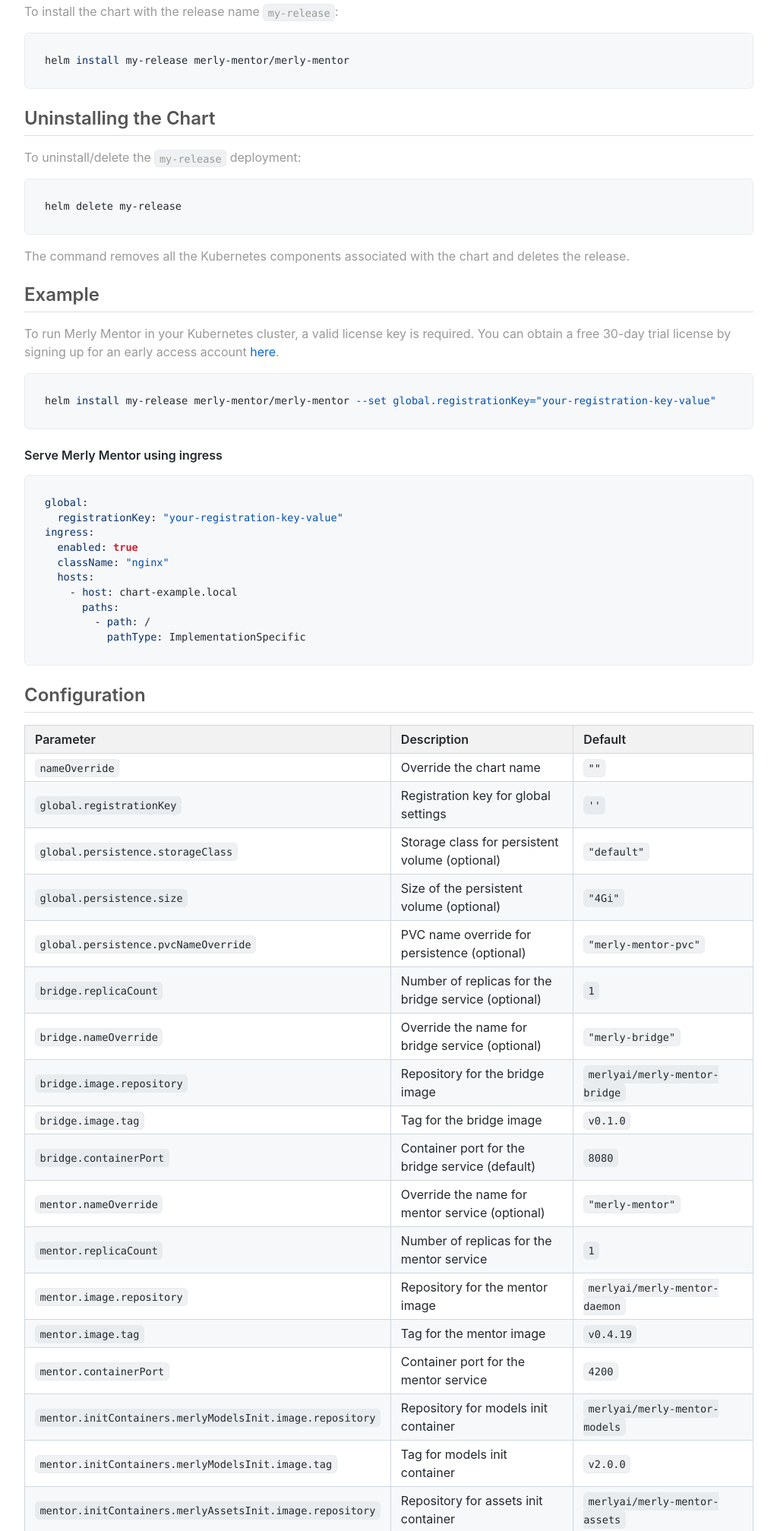
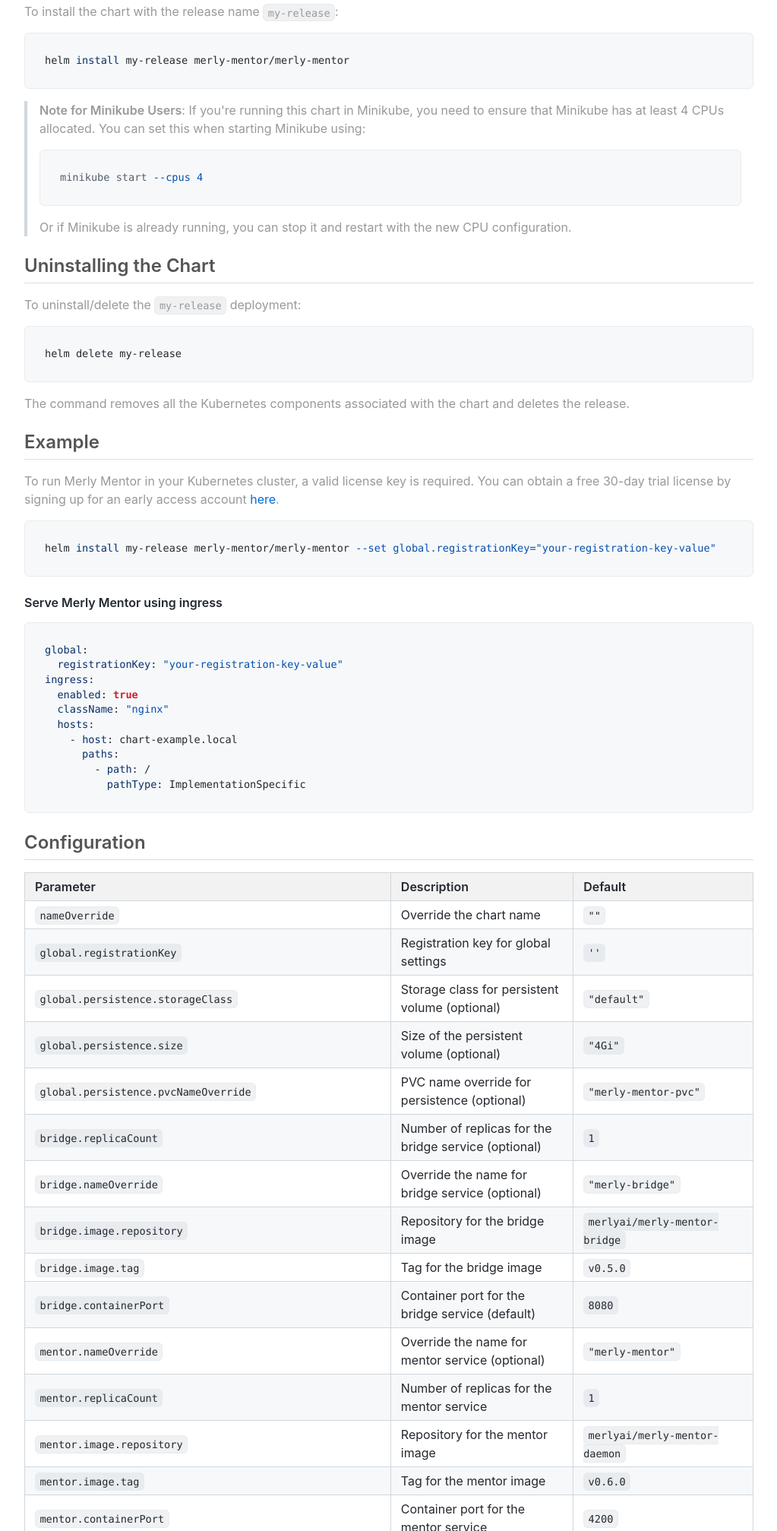
Before and after one commit to merly-ai/mentor-helm-chart, a plain HTML site: page index.html in a window 1280 px wide. Shown: the part 790-2805 px from the top of the page at 76% size, without its empty margins (128-1151 px from the left). Drawn offline with Linux system fonts and the light colour scheme.

Commit message:
Sync README from main
Signed-off-by: onlydole <onlydole@users.noreply.github.com>

```diff
--- a/index.html
+++ b/index.html
@@ -172,6 +172,13 @@ svg { z-index: 99; position: fixed; border: 0px; top: 0px; right: 0; }
     <pre class="language-bash"><code class="language-bash code-highlight"><span class="code-line line-number" line="1">helm <span class="token function">install</span> my-release merly-mentor/merly-mentor
 </span></code><div onclick="copied(this)" data-code="helm install my-release merly-mentor/merly-mentor
 " class="copied"><svg class="octicon-copy" aria-hidden="true" viewBox="0 0 16 16" fill="currentColor" height="12" width="12"><path fill-rule="evenodd" d="M0 6.75C0 5.784.784 5 1.75 5h1.5a.75.75 0 010 1.5h-1.5a.25.25 0 00-.25.25v7.5c0 .138.112.25.25.25h7.5a.25.25 0 00.25-.25v-1.5a.75.75 0 011.5 0v1.5A1.75 1.75 0 019.25 16h-7.5A1.75 1.75 0 010 14.25v-7.5z"></path><path fill-rule="evenodd" d="M5 1.75C5 .784 5.784 0 6.75 0h7.5C15.216 0 16 .784 16 1.75v7.5A1.75 1.75 0 0114.25 11h-7.5A1.75 1.75 0 015 9.25v-7.5zm1.75-.25a.25.25 0 00-.25.25v7.5c0 .138.112.25.25.25h7.5a.25.25 0 00.25-.25v-7.5a.25.25 0 00-.25-.25h-7.5z"></path></svg><svg class="octicon-check" aria-hidden="true" viewBox="0 0 16 16" fill="currentColor" height="12" width="12"><path fill-rule="evenodd" d="M13.78 4.22a.75.75 0 010 1.06l-7.25 7.25a.75.75 0 01-1.06 0L2.22 9.28a.75.75 0 011.06-1.06L6 10.94l6.72-6.72a.75.75 0 011.06 0z"></path></svg></div></pre>
+    <blockquote>
+      <p><strong>Note for Minikube Users</strong>: If you're running this chart in Minikube, you need to ensure that Minikube has at least 4 CPUs allocated. You can set this when starting Minikube using:</p>
+      <pre class="language-bash"><code class="language-bash code-highlight"><span class="code-line line-number" line="1">minikube start <span class="token parameter variable">--cpus</span> <span class="token number">4</span>
+</span></code><div onclick="copied(this)" data-code="minikube start --cpus 4
+" class="copied"><svg class="octicon-copy" aria-hidden="true" viewBox="0 0 16 16" fill="currentColor" height="12" width="12"><path fill-rule="evenodd" d="M0 6.75C0 5.784.784 5 1.75 5h1.5a.75.75 0 010 1.5h-1.5a.25.25 0 00-.25.25v7.5c0 .138.112.25.25.25h7.5a.25.25 0 00.25-.25v-1.5a.75.75 0 011.5 0v1.5A1.75 1.75 0 019.25 16h-7.5A1.75 1.75 0 010 14.25v-7.5z"></path><path fill-rule="evenodd" d="M5 1.75C5 .784 5.784 0 6.75 0h7.5C15.216 0 16 .784 16 1.75v7.5A1.75 1.75 0 0114.25 11h-7.5A1.75 1.75 0 015 9.25v-7.5zm1.75-.25a.25.25 0 00-.25.25v7.5c0 .138.112.25.25.25h7.5a.25.25 0 00.25-.25v-7.5a.25.25 0 00-.25-.25h-7.5z"></path></svg><svg class="octicon-check" aria-hidden="true" viewBox="0 0 16 16" fill="currentColor" height="12" width="12"><path fill-rule="evenodd" d="M13.78 4.22a.75.75 0 010 1.06l-7.25 7.25a.75.75 0 01-1.06 0L2.22 9.28a.75.75 0 011.06-1.06L6 10.94l6.72-6.72a.75.75 0 011.06 0z"></path></svg></div></pre>
+      <p>Or if Minikube is already running, you can stop it and restart with the new CPU configuration.</p>
+    </blockquote>
     <h2 id="uninstalling-the-chart"><a class="anchor" aria-hidden="true" tabindex="-1" href="#uninstalling-the-chart"><span class="octicon octicon-link"></span></a>Uninstalling the Chart</h2>
     <p>To uninstall/delete the <code>my-release</code> deployment:</p>
     <pre class="language-bash"><code class="language-bash code-highlight"><span class="code-line line-number" line="1">helm delete my-release
@@ -258,7 +265,7 @@ ingress:
         <tr>
           <td><code>bridge.image.tag</code></td>
           <td>Tag for the bridge image</td>
-          <td><code>v0.1.0</code></td>
+          <td><code>v0.5.0</code></td>
         </tr>
         <tr>
           <td><code>bridge.containerPort</code></td>
@@ -283,7 +290,7 @@ ingress:
         <tr>
           <td><code>mentor.image.tag</code></td>
           <td>Tag for the mentor image</td>
-          <td><code>v0.4.19</code></td>
+          <td><code>v0.6.0</code></td>
         </tr>
         <tr>
           <td><code>mentor.containerPort</code></td>
@@ -328,7 +335,7 @@ ingress:
         <tr>
           <td><code>merlyUi.image.tag</code></td>
           <td>Tag for the UI image</td>
-          <td><code>v0.1.0</code></td>
+          <td><code>v0.5.0</code></td>
         </tr>
         <tr>
           <td><code>merlyUi.containerPort</code></td>
```
